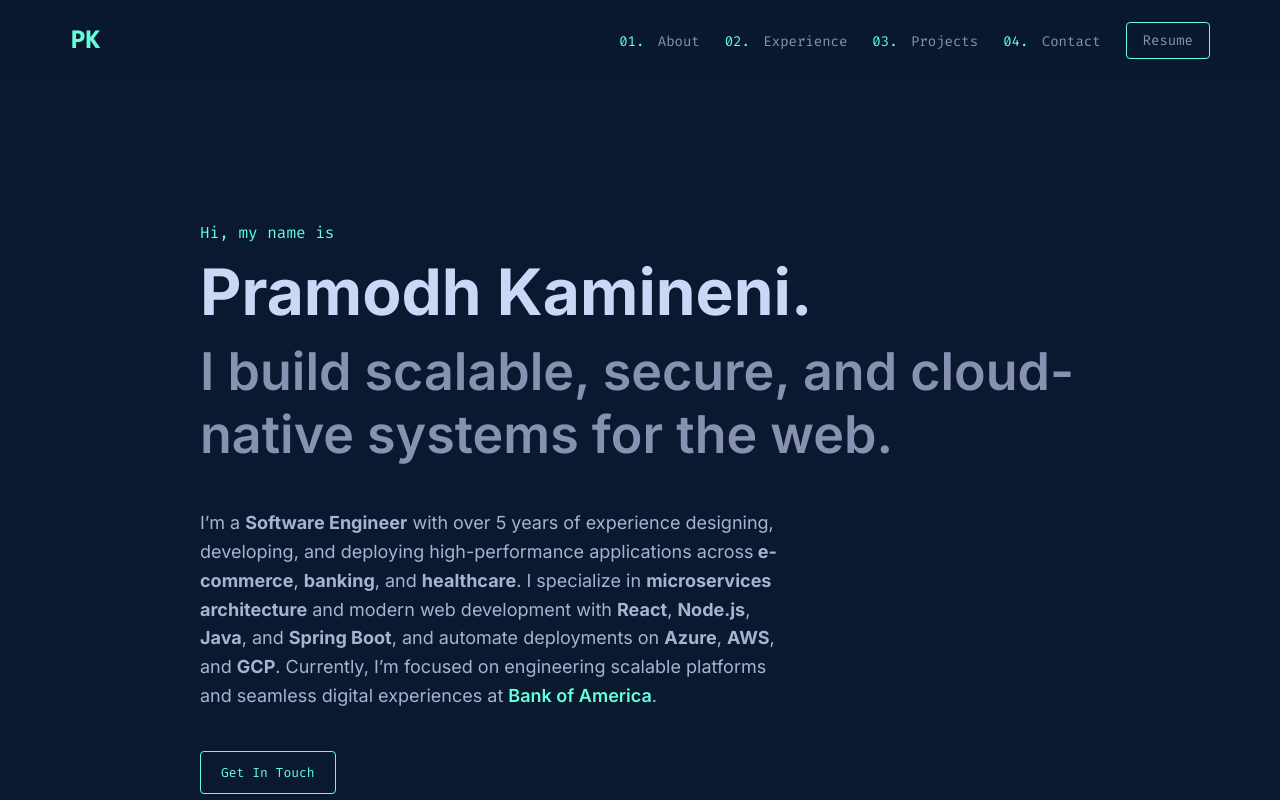
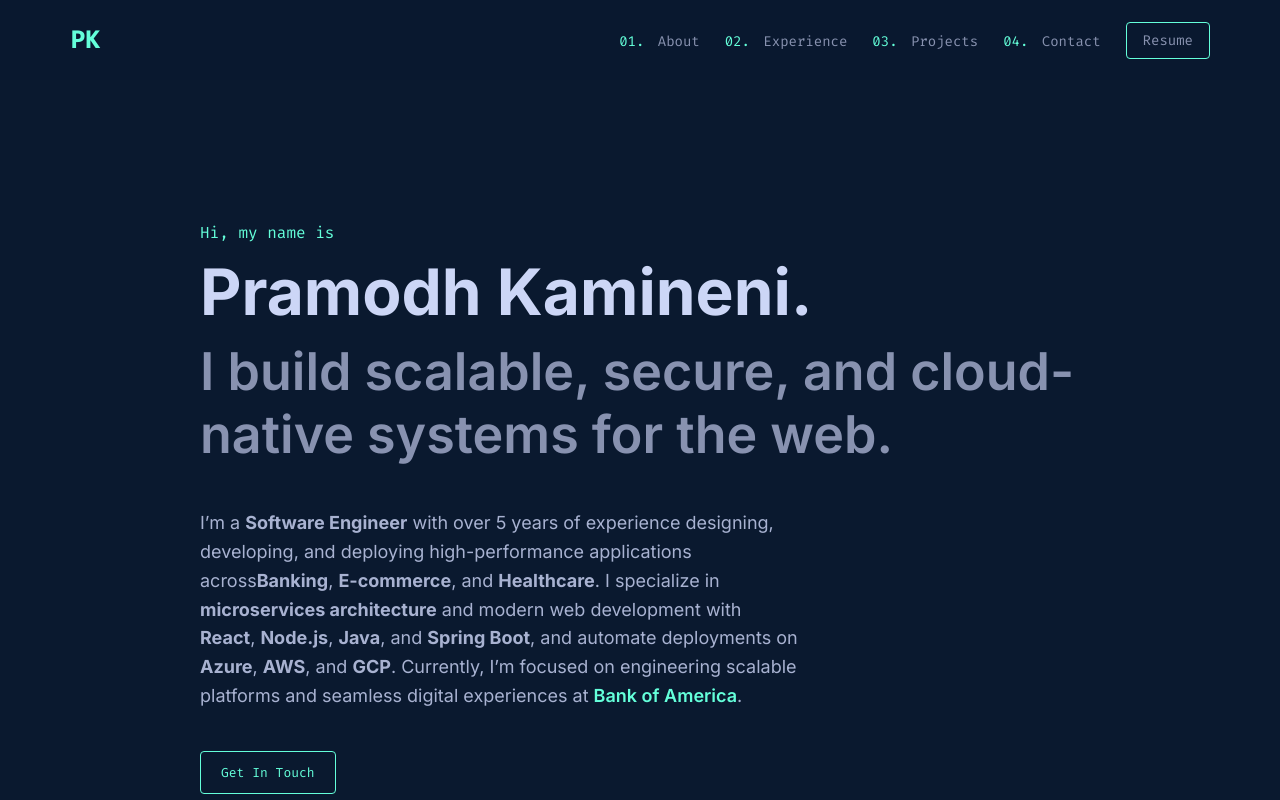
Before and after one commit to Pramodh-Kamineni/my-portfolio, a Next.js app: page / in a window 1280 px wide. Shown: the top 800 px of the page. Built offline with nearby package versions, Linux system fonts and the light colour scheme.

Commit message:
Fix capitalization of industry terms in Hero.js
Correct capitalization of industries in the description.

```diff
--- a/src/components/Hero.js
+++ b/src/components/Hero.js
@@ -40,7 +40,7 @@ export default function Hero() {
       >
         I’m a <strong>Software Engineer</strong> with over 5 years of experience
         designing, developing, and deploying high-performance applications across
-        <strong> e-commerce</strong>, <strong>banking</strong>, and <strong>healthcare</strong>.
+        <strong>Banking</strong>, <strong>E-commerce</strong>, and <strong>Healthcare</strong>.
         I specialize in <strong>microservices architecture</strong> and modern web
         development with <strong>React</strong>, <strong>Node.js</strong>, <strong>Java</strong>, and <strong>Spring Boot</strong>,
         and automate deployments on <strong>Azure</strong>, <strong>AWS</strong>, and <strong>GCP</strong>.
```
